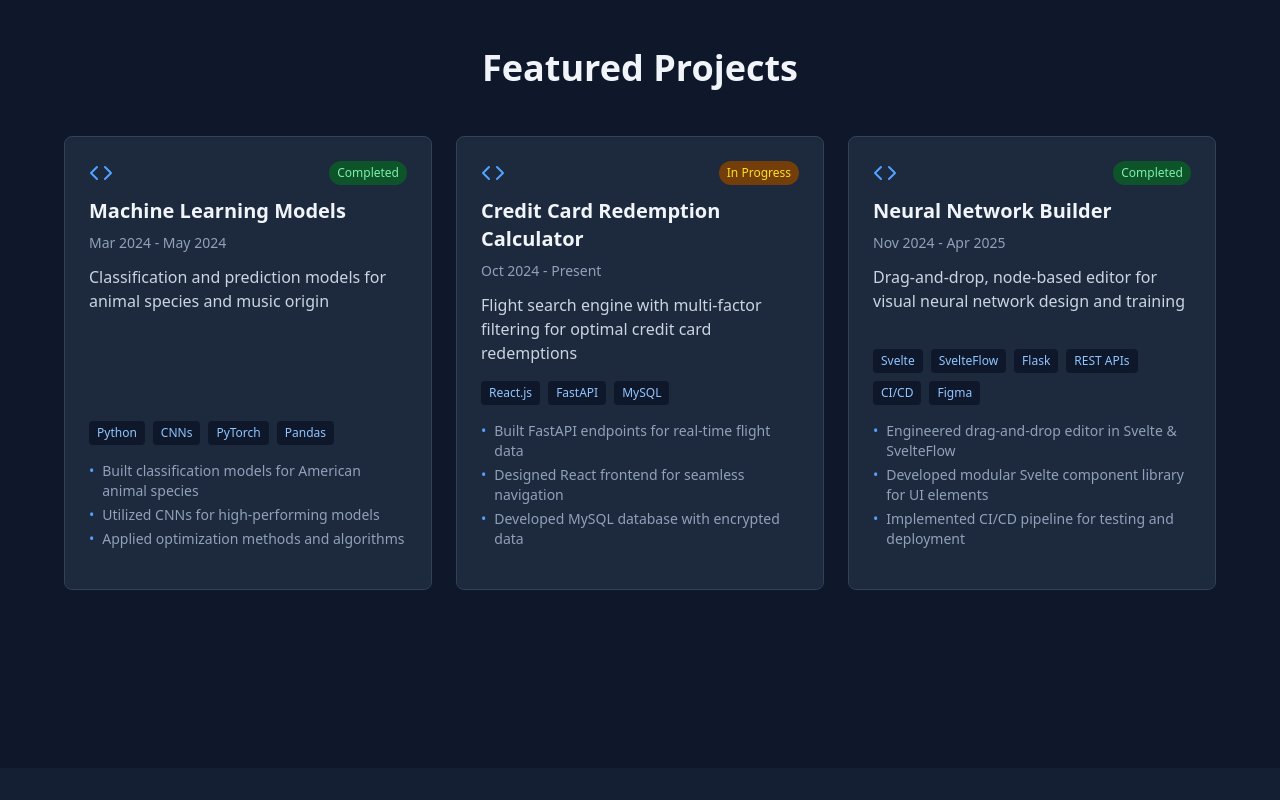
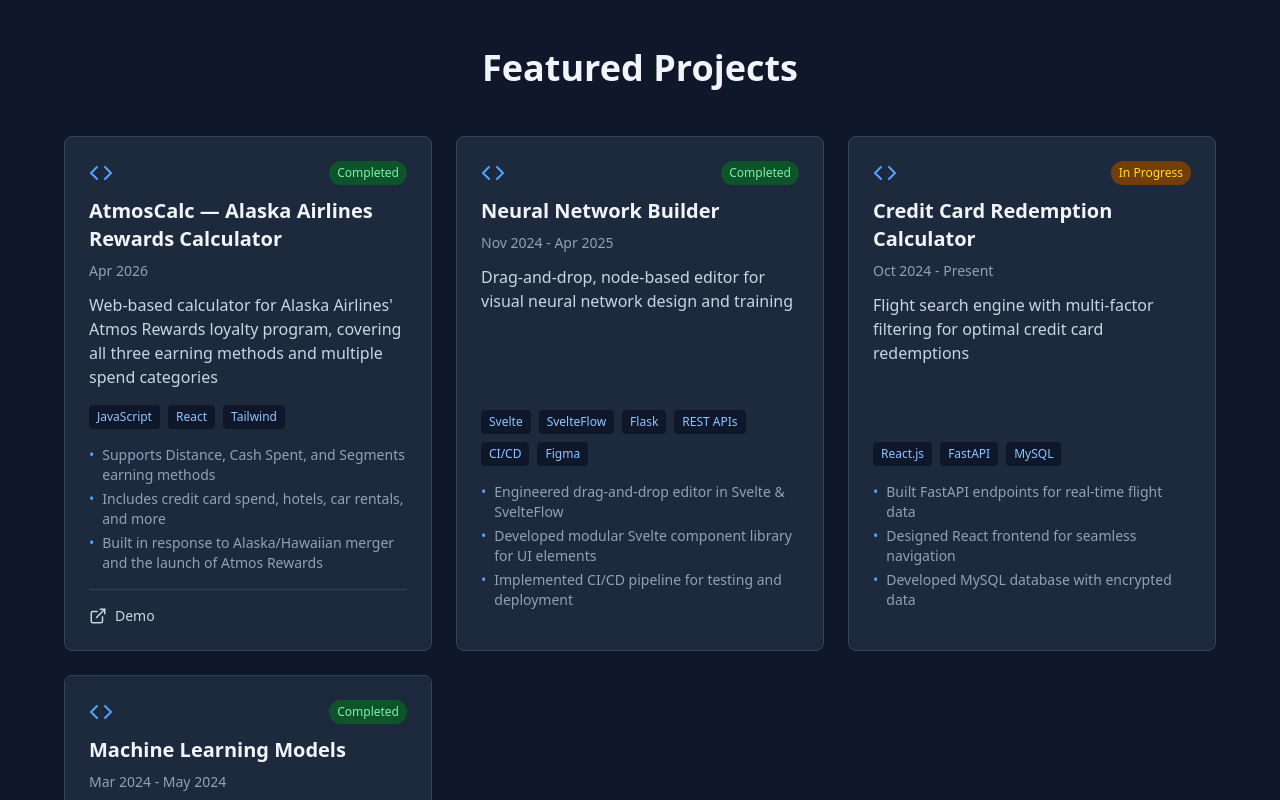
Before and after one commit to jimmygerman99/mypersonalwebsite, a React (Vite) app in the folder personal-website/: page / in a window 1280 px wide. Shown: the part 1880-2680 px from the top of the page. Built offline with nearby package versions, Linux system fonts and the light colour scheme.

Commit message:
Added a project

```diff
--- a/personal-website/src/data/content.js
+++ b/personal-website/src/data/content.js
@@ -44,17 +44,32 @@
 
 export const projects = [
   {
-    title: 'Machine Learning Models',
+    title: 'AtmosCalc — Alaska Airlines Rewards Calculator',
     description:
-      'Classification and prediction models for animal species and music origin',
-    tech: ['Python', 'CNNs', 'PyTorch', 'Pandas'],
+      'Web-based calculator for Alaska Airlines\' Atmos Rewards loyalty program, covering all three earning methods and multiple spend categories',
+    tech: ['JavaScript', 'React', 'Tailwind'],
     highlights: [
-      'Built classification models for American animal species',
-      'Utilized CNNs for high-performing models',
-      'Applied optimization methods and algorithms',
+      'Supports Distance, Cash Spent, and Segments earning methods',
+      'Includes credit card spend, hotels, car rentals, and more',
+      'Built in response to Alaska/Hawaiian merger and the launch of Atmos Rewards',
     ],
     status: 'Completed',
-    date: 'Mar 2024 - May 2024',
+    date: 'Apr 2026',
+    github: null,
+    demo: 'https://atmoscalc.com/',
+  },
+  {
+    title: 'Neural Network Builder',
+    description:
+      'Drag-and-drop, node-based editor for visual neural network design and training',
+    tech: ['Svelte', 'SvelteFlow', 'Flask', 'REST APIs', 'CI/CD', 'Figma'],
+    highlights: [
+      'Engineered drag-and-drop editor in Svelte & SvelteFlow',
+      'Developed modular Svelte component library for UI elements',
+      'Implemented CI/CD pipeline for testing and deployment',
+    ],
+    status: 'Completed',
+    date: 'Nov 2024 - Apr 2025',
     github: null,
     demo: null,
   },
@@ -74,17 +89,17 @@
     demo: null,
   },
   {
-    title: 'Neural Network Builder',
+    title: 'Machine Learning Models',
     description:
-      'Drag-and-drop, node-based editor for visual neural network design and training',
-    tech: ['Svelte', 'SvelteFlow', 'Flask', 'REST APIs', 'CI/CD', 'Figma'],
+      'Classification and prediction models for animal species and music origin',
+    tech: ['Python', 'CNNs', 'PyTorch', 'Pandas'],
     highlights: [
-      'Engineered drag-and-drop editor in Svelte & SvelteFlow',
-      'Developed modular Svelte component library for UI elements',
-      'Implemented CI/CD pipeline for testing and deployment',
+      'Built classification models for American animal species',
+      'Utilized CNNs for high-performing models',
+      'Applied optimization methods and algorithms',
     ],
     status: 'Completed',
-    date: 'Nov 2024 - Apr 2025',
+    date: 'Mar 2024 - May 2024',
     github: null,
     demo: null,
   },
```
